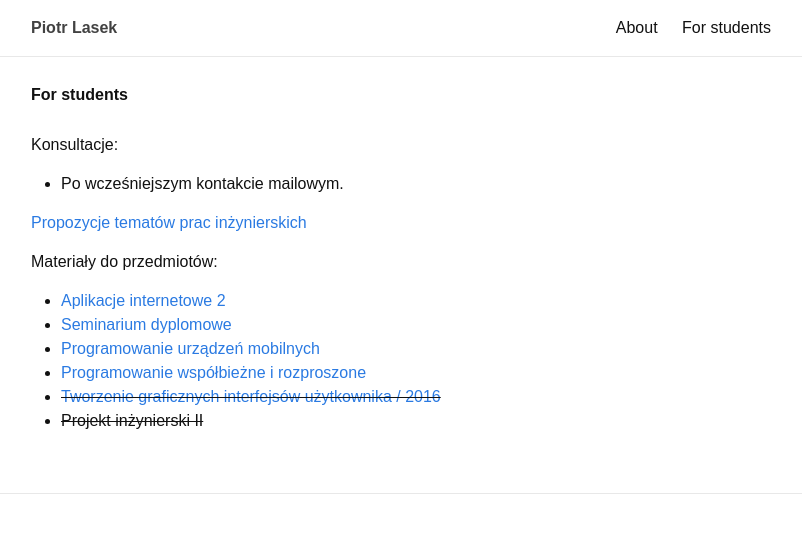
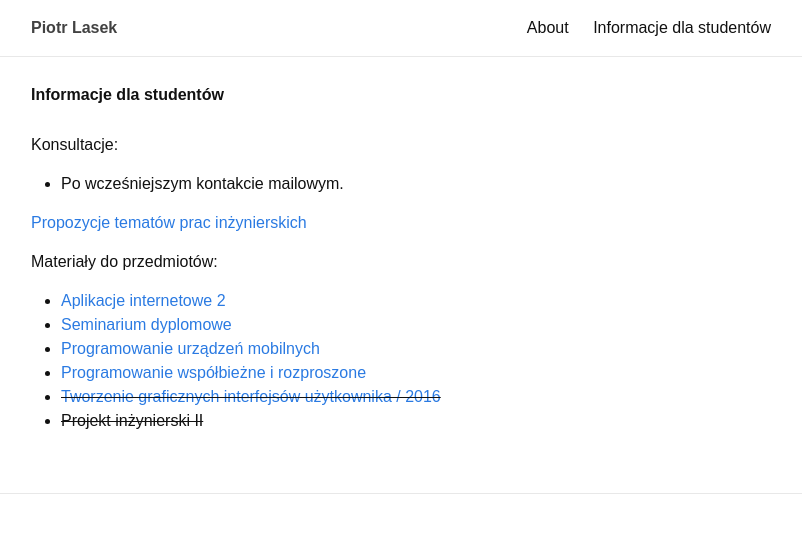
Before and after one commit to piotrlasek/piotrlasek.github.io, a Jekyll site: the page built from for-students.md, in a window 1280 px wide. Shown: the top 533 px of the page, without its empty margins (239-1041 px from the left). Built offline with Jekyll 4.4.1, drawn with Linux system fonts in a browser that asks for light colours.

Commit message:
Update for-students.md

```diff
--- a/for-students.md
+++ b/for-students.md
@@ -1,6 +1,6 @@
 ---
 layout: page
-title: For students
+title: Informacje dla studentów
 permalink: /for-students/
 ---
 
```
